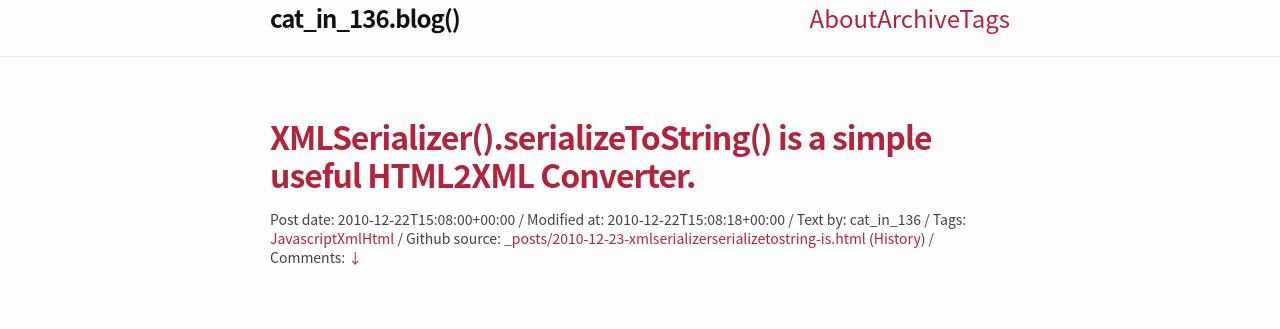
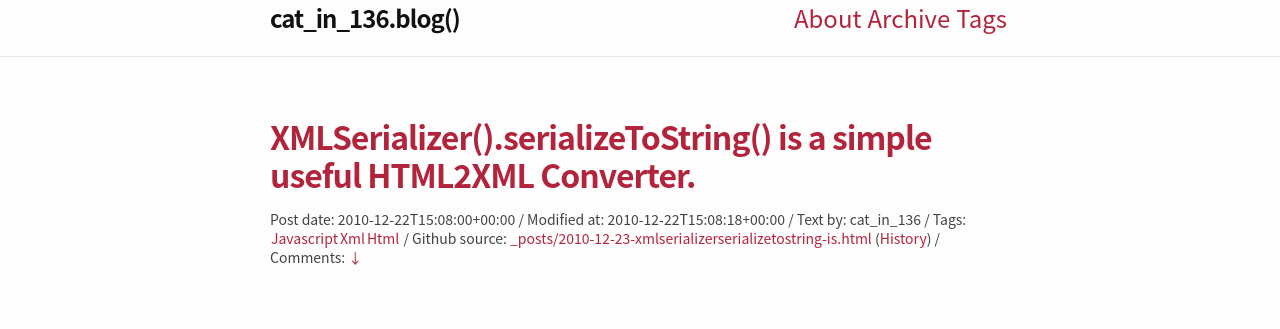
Before and after one commit to cat-in-136/blog, a Jekyll site: the page built from _posts/2010-12-23-xmlserializerserializetostring-is.html, in a window 1280 px wide. Shown: the top 329 px of the page. Built offline with Jekyll 4.4.1, drawn with Linux system fonts in a browser that asks for light colours; some web fonts are replaced; comment, search, counter and statistics services are not loaded.

Commit message:
fix layout

```diff
--- a/_sass/_base.scss
+++ b/_sass/_base.scss
@@ -68,16 +68,12 @@
 em:lang(ja) {
   font-style: normal;
   text-shadow: 0.25px 0 0.125px currentColor;
-  -moz-text-decoration-style: double;
   text-decoration-style: double;
-  -moz-text-decoration-line: underline;
   text-decoration-line: underline;
 }
 pre:lang(ja), code:lang(ja) {
   em, strong {
-    -moz-text-decoration-style: double;
     text-decoration-style: double;
-    -moz-text-decoration-line: underline;
     text-decoration-line: underline;
   }
   em {
@@ -273,15 +269,13 @@
  * Wrapper
  */
 .wrapper {
-  max-width: -webkit-calc(800px - (#{$spacing-unit} * 2));
-  max-width:         calc(800px - (#{$spacing-unit} * 2));
+  max-width: calc(800px - (#{$spacing-unit} * 2));
   margin: auto;
   padding: inherit $spacing-unit;
   @extend %clearfix;
 
   @include media-query($on-laptop) {
-    max-width: -webkit-calc(800px - (#{$spacing-unit}));
-    max-width:         calc(800px - (#{$spacing-unit}));
+    max-width: calc(800px - (#{$spacing-unit}));
     padding: inherit $spacing-unit/2;
   }
 
@@ -291,12 +285,10 @@
       margin: auto;
       padding: $spacing-unit inherit;
 
-      max-height: -webkit-calc(640px - (#{$spacing-unit} * 2));
-      max-height:         calc(640px - (#{$spacing-unit} * 2));
+      max-height: calc(640px - (#{$spacing-unit} * 2));
 
       @include media-query(640px) {
-        max-height: -webkit-calc(640px - (#{$spacing-unit}));
-        max-height:         calc(640px - (#{$spacing-unit}));
+        max-height: calc(640px - (#{$spacing-unit}));
         padding: $spacing-unit/2 inherit;
       }
     }
--- a/_sass/_layout.scss
+++ b/_sass/_layout.scss
@@ -18,6 +18,9 @@
   float: right;
   .menu-icon {
     display: none;
+  }
+  .page-link {
+    margin: 3px;
   }
 }
 @include media-query($on-palm) {
@@ -247,9 +250,9 @@
   @include media-query(480px) {
     .fitcontain {
       object-fit: scale-down;
-      width: -webkit-available;
+      width: -webkit-fill-available;
       width: -moz-available;
-      width: available;
+      width: stretch;
       height: auto;
     }
   }
@@ -336,6 +339,16 @@
 .tag-cloud {
   margin-bottom: $spacing-unit;
 }
+.tag {
+  margin: 1px;
+}
+.archive {
+  .archive-year-summary, .archive-month-summary {
+    a {
+      margin: 2px;
+    }
+  }
+}
 
 /*
  * About page
--- a/archive.html
+++ b/archive.html
@@ -11,7 +11,7 @@
   <div class="archive-year-summary">
   {%- for archive in archives -%}
   {%- if archive.type == "year" -%}
-    <a href="{{ archive.url }}">{{ archive.date | date: "%Y" }}({{ archive.posts.size }})</a>
+    <a href="{{ archive.url }}">{{ archive.date | date: "%Y" }}({{ archive.posts.size }})</a><wbr />
   {%- endif -%}
   {%- endfor -%}
   </div>
@@ -21,7 +21,7 @@
   {%- if archive.type == "month" -%}
     {%- assign this_year = archive.date | date: "%Y" -%}
     {%- if previous_year != "" and previous_year != this_year -%}<br />{%- endif -%}
-    <a href="{{ archive.url }}">{{ archive.date | date: "%Y-%m" }}({{ archive.posts.size }})</a>
+    <a href="{{ archive.url }}">{{ archive.date | date: "%Y-%m" }}({{ archive.posts.size }})</a><wbr />
     {%- assign previous_year = archive.date | date: "%Y" -%}
   {%- endif -%}
   {%- endfor -%}
```
